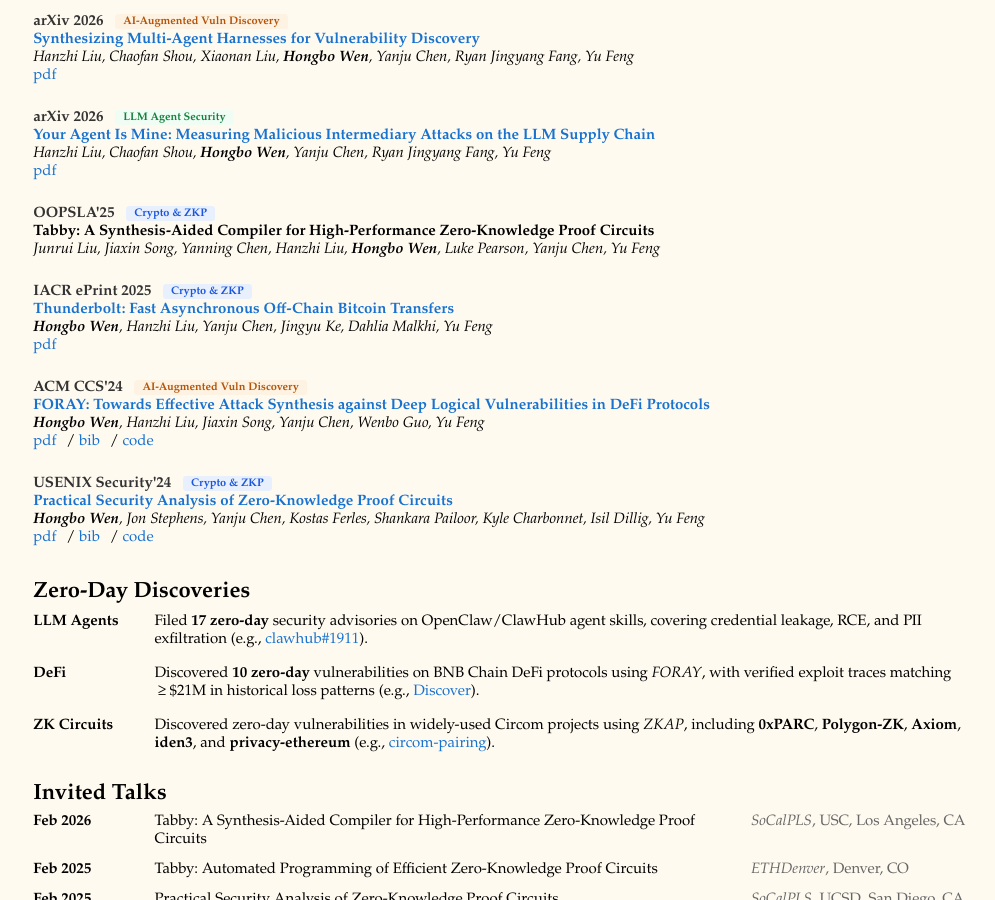
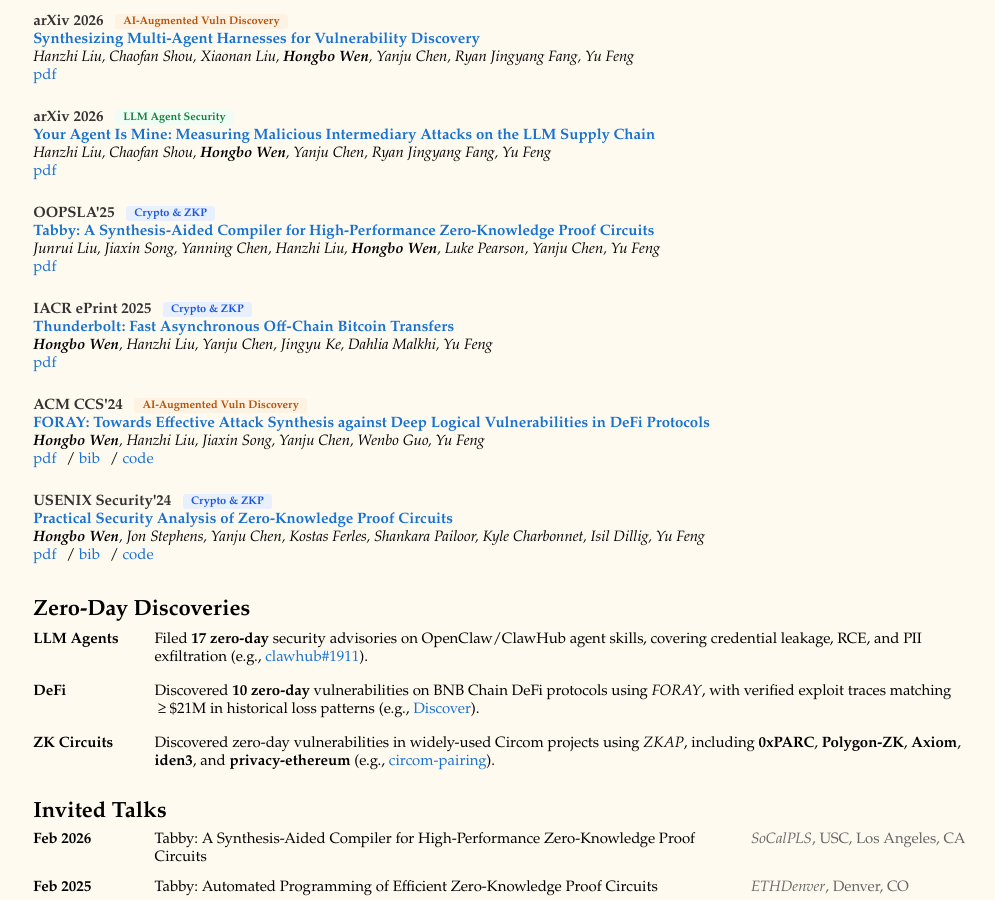
Before and after one commit to whbjzzwjxq/whbjzzwjxq.github.io, a Jekyll site: the page built from _posts/2025-01-28-USENIX_AEC.markdown, in a window 1280 px wide and 900 px high, scrolled down 534 px. Shown: the whole window, without its empty margins (146-1141 px from the left). Built offline with Jekyll 4.4.1, drawn with Linux system fonts in a browser that asks for light colours.

Commit message:
fix tabby

```diff
--- a/_layouts/default.html
+++ b/_layouts/default.html
@@ -124,8 +124,13 @@
             <td style="padding:12px 2.5%;width:75%;vertical-align:middle">
               <span class="pub-venue">OOPSLA'25</span>
               <span class="label label-crypto">Crypto & ZKP</span><br>
-              <papertitle>Tabby: A Synthesis-Aided Compiler for High-Performance Zero-Knowledge Proof Circuits</papertitle><br>
-              <span class="pub-authors">Junrui Liu, Jiaxin Song, Yanning Chen, Hanzhi Liu, <b>Hongbo Wen</b>, Luke Pearson, Yanju Chen, Yu Feng</span>
+              <a href="https://dl.acm.org/doi/10.1145/3763110">
+                <papertitle>Tabby: A Synthesis-Aided Compiler for High-Performance Zero-Knowledge Proof Circuits</papertitle>
+              </a><br>
+              <span class="pub-authors">Junrui Liu, Jiaxin Song, Yanning Chen, Hanzhi Liu, <b>Hongbo Wen</b>, Luke Pearson, Yanju Chen, Yu Feng</span><br>
+              <span class="pub-links">
+                <a href="https://chyanju.github.io/publications/oopsla25-tabby.pdf">pdf</a>
+              </span>
             </td>
             <td style="padding:8px 2.5%;width:25%;vertical-align:middle;min-width:100px">
             </td>
```
